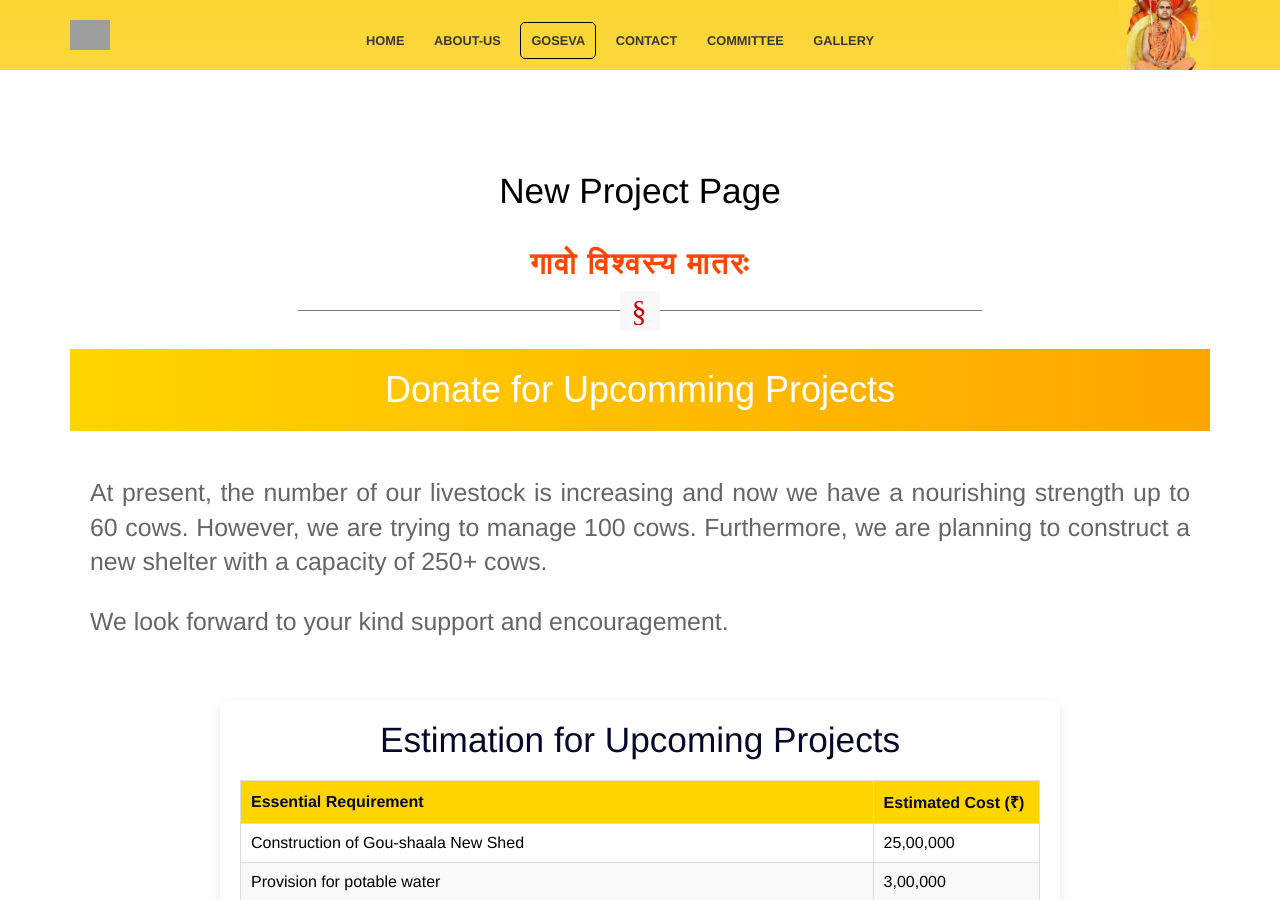
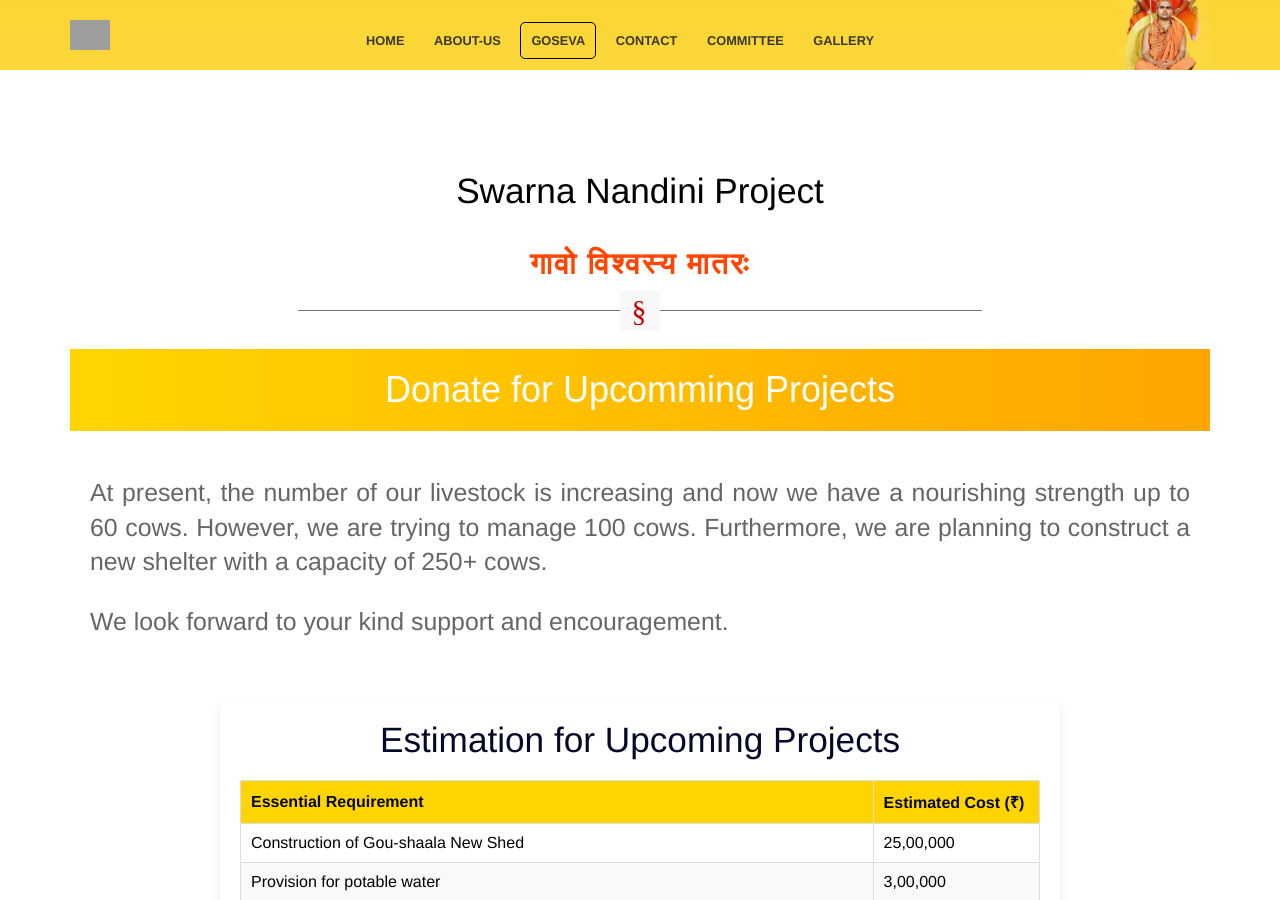
Before and after one commit to sujayadkesar/govardhana, a Jekyll site: the page built from blog/newconstruction.html, in a window 1280 px wide and 900 px high. Built offline with Jekyll 4.4.1, drawn with Linux system fonts in a browser that asks for light colours; grey boxes are pictures that could not be loaded.

Commit message:
swarna nandini

```diff
--- a/blog/newconstruction.html
+++ b/blog/newconstruction.html
@@ -1,5 +1,5 @@
 ---
-title: New Project Page
+title: Swarna Nandini Project
 heading:
 description:
 ---
```
